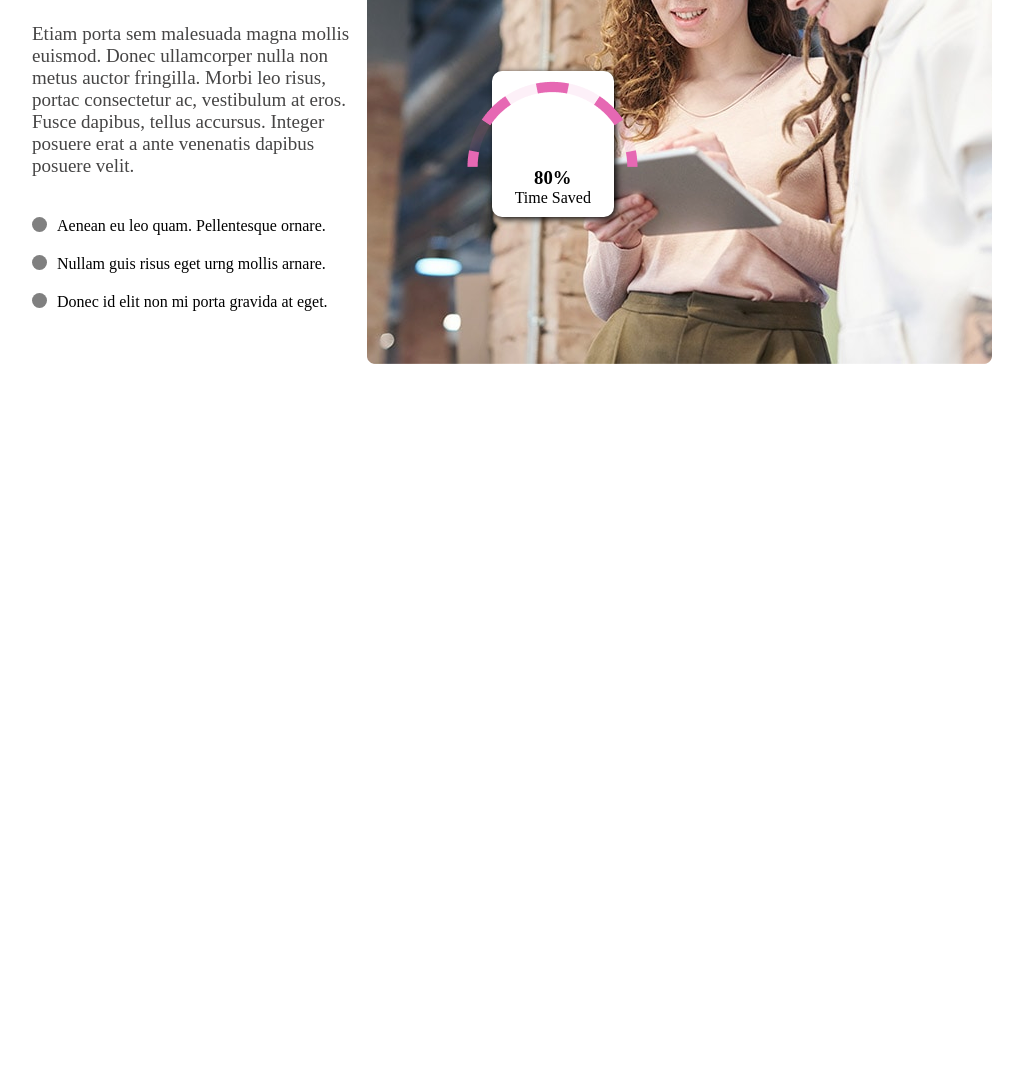
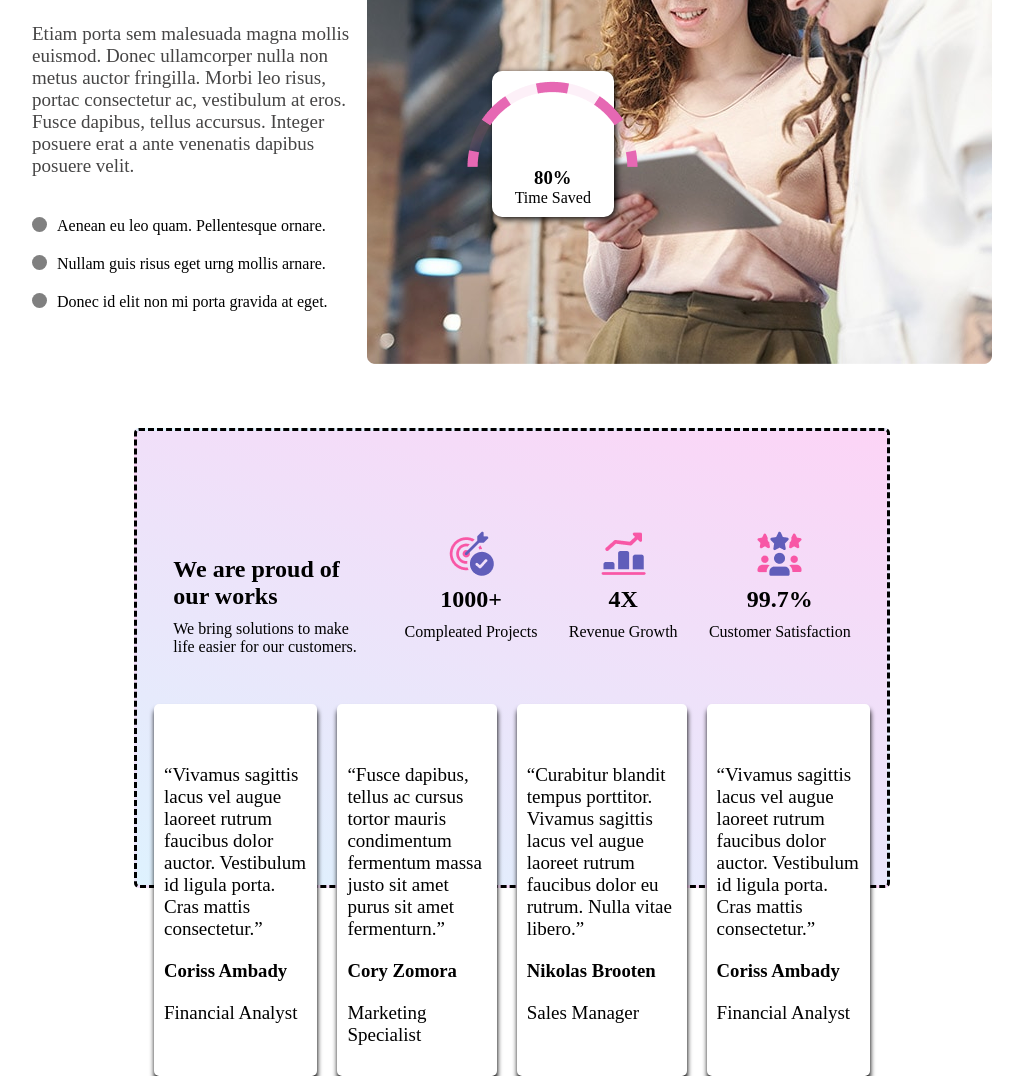
Before and after one commit to abirpuc/htmlcss-NetworkSolution, a plain HTML site: page index.html in a window 1280 px wide. Shown: the part 2067-3143 px from the top of the page, without its empty margins (128-1151 px from the left). Before the commit the page ends 2495 px from the top, so only its background shows below. Drawn offline with Linux system fonts and the light colour scheme.

Commit message:
proud section

```diff
--- a/index.html
+++ b/index.html
@@ -177,8 +177,66 @@
           <img src="./assets/Figure → about27.jpg.png" alt="" srcset="">
         </div>
       </section>
-      <section>
-        <!-- proud of our work section -->
+      <section id="proud-section">
+       <div id="proud-description">
+        <div class="single-proud single-description">
+          <h1>We are proud of our works</h1>
+          <p>We bring solutions to make life easier for our customers.</p>
+        </div>
+        <div class="single-proud">
+          <img src="./assets/icon/proud-1.png" alt="">
+          <h1>1000+</h1>
+          <p>Compleated Projects</p>
+        </div>
+        <div class="single-proud">
+          <img src="./assets/icon/proud-2.png" alt="">
+          <h1>4X</h1>
+          <p>Revenue Growth</p>
+        </div>
+        <div class="single-proud">
+          <img src="./assets/icon/proud-3.png" alt="">
+          <h1>99.7%</h1>
+          <p>Customer Satisfaction</p>
+        </div>
+       </div>
+       <div id="proud-cards-container">
+        <div class="single-card">
+          <p>“Vivamus sagittis lacus vel
+              augue laoreet rutrum
+              faucibus dolor auctor.
+              Vestibulum id ligula porta.
+              Cras mattis consectetur.”</p>
+
+            <h3>Coriss Ambady</h3>
+            <p>Financial Analyst</p>
+        </div>
+        <div class="single-card">
+          <p>“Fusce dapibus, tellus ac cursus tortor mauris condimentum fermentum massa justo sit amet purus sit amet fermenturn.”</p>
+
+            <h3>Cory Zomora</h3>
+            <p>Marketing Specialist</p>
+        </div>
+        <div class="single-card">
+          <p>“Curabitur blandit tempus
+porttitor. Vivamus sagittis
+lacus vel augue laoreet
+rutrum faucibus dolor eu
+rutrum. Nulla vitae libero.”</p>
+
+            <h3>Nikolas Brooten</h3>
+            <p>Sales Manager</p>
+        </div>
+        <div class="single-card">
+          <p>“Vivamus sagittis lacus vel
+              augue laoreet rutrum
+              faucibus dolor auctor.
+              Vestibulum id ligula porta.
+              Cras mattis consectetur.”</p>
+
+            <h3>Coriss Ambady</h3>
+            <p>Financial Analyst</p>
+        </div>
+       </div>
       </section>
       <section>
         <!-- case studies section -->
--- a/style.css
+++ b/style.css
@@ -303,3 +303,58 @@ main{
 #clients p{
     font-size: 19px;
 }
+
+#proud-section{
+    width: 70%;
+    margin: 0 auto;
+    position: relative;
+}
+
+#proud-description{
+    display: flex;
+    justify-content: space-evenly;
+    align-items: start;
+    background: linear-gradient(20deg, #def2fe, #fcd4f6);
+    padding: 100px 5px;
+    border-radius: 5px;
+    height: 460px;
+    border: 3px dashed black;
+}
+
+.single-description{
+    display: flex;
+    align-items: center;
+    justify-content: center;
+    height: 150px;
+    width: 200px;
+}
+
+.single-proud{
+    display: flex;
+    flex-direction: column;
+    align-items: center;
+    gap: 10px;
+}
+
+#proud-cards-container{
+    display: flex;
+    justify-content: center;
+    gap: 20px;
+    margin: 0 20px;
+    position: absolute;
+    top: 60%;
+}
+
+.single-card{
+    padding: 10px;
+    background: #fff;
+    border-radius: 5px;
+    box-shadow: .4px 5px 5px;
+    padding: 40px 10px 10px 10px;
+    box-sizing: border-box;
+}
+
+.single-card p{
+    margin: 20px 0;
+    font-size: 19px;
+}
```
Also changed, not shown: assets/icon/proud-1.png (added), assets/icon/proud-2.png (added), assets/icon/proud-3.png (added).
